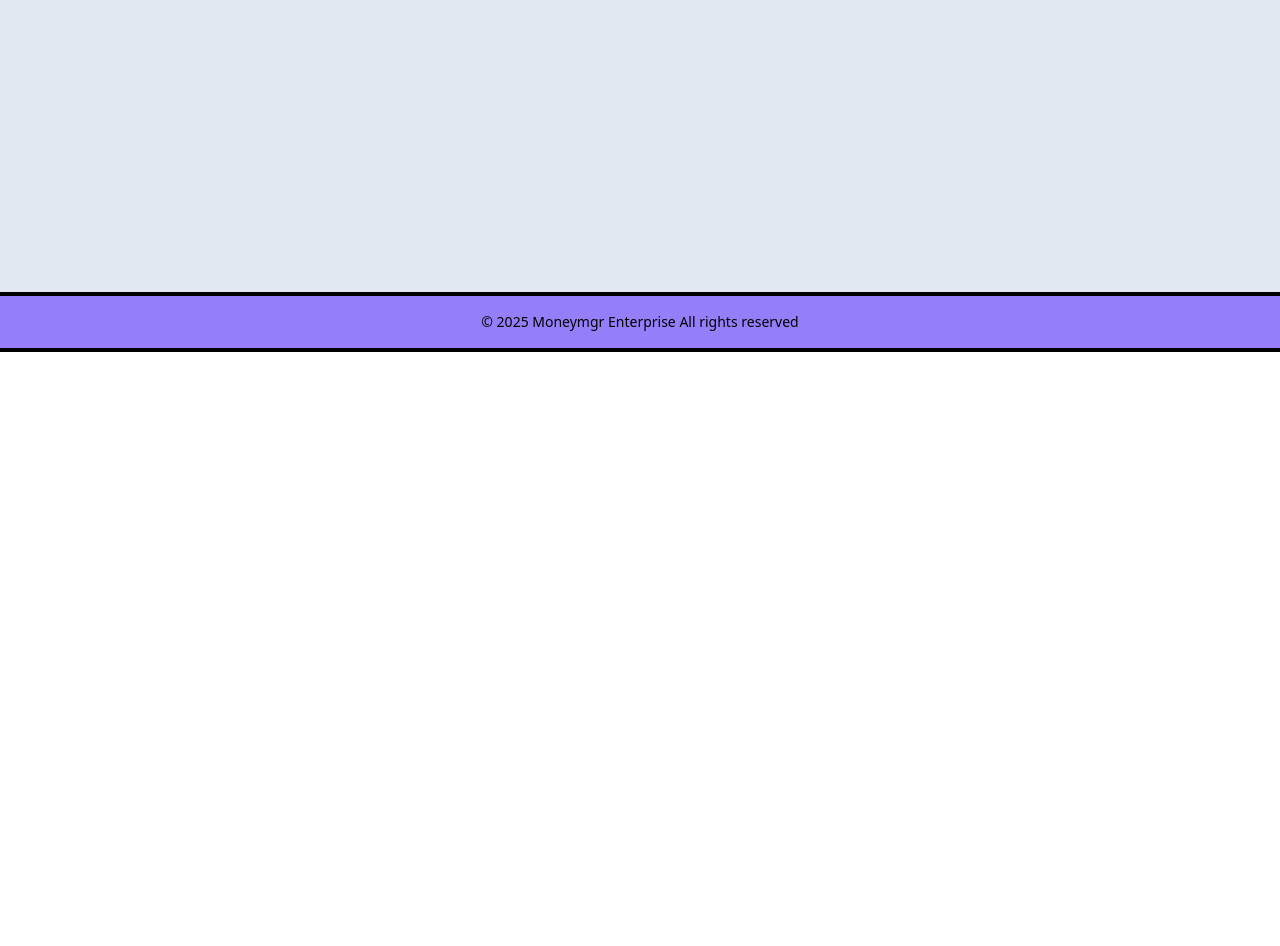
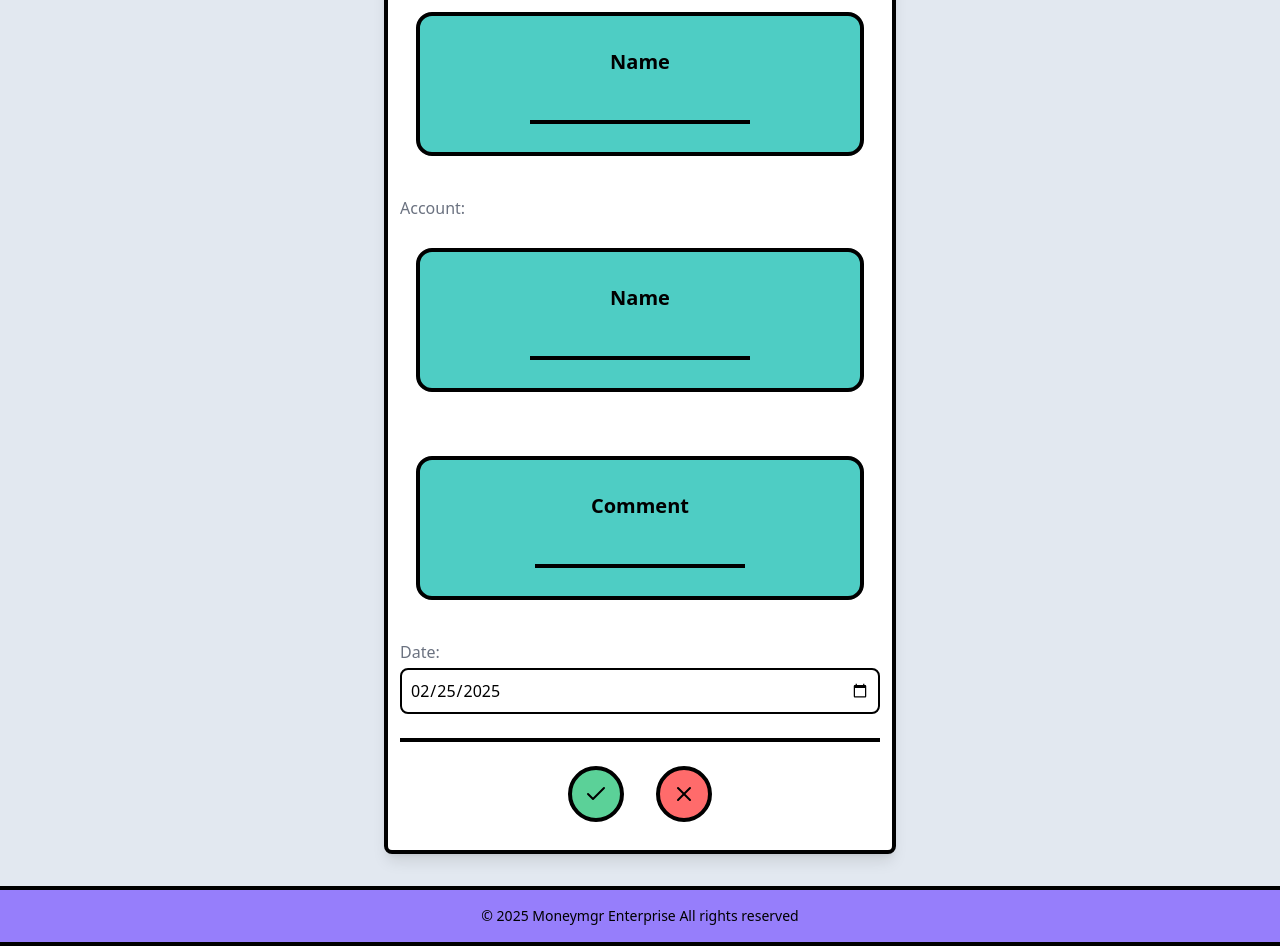
Before and after one commit to danilly7/money-mgr, a React (Vite) app in the folder frontend/: page /transactions/newtransaction in a window 1280 px wide. Shown: the part 580-1526 px from the top of the page. Before the commit the page ends 932 px from the top, so only its background shows below. Built offline with nearby package versions, Linux system fonts and the light colour scheme; no server answers; sample sign-in values are in the browser's storage.

Commit message:
feat(frontend): New transaction page first version

```diff
--- a/frontend/src/components/transactions/crud/create/index.tsx
+++ b/frontend/src/components/transactions/crud/create/index.tsx
@@ -0,0 +1,165 @@
+import { useState, useRef, useEffect } from "react";
+import AmountBox from "../../../ui/amount-box";
+import NameBox from "../../../ui/name-box";
+import { CheckButton } from "../../../ui/check-btn";
+import { CancelButton } from "../../../ui/cancel-btn";
+import { useAuth } from "../../../../context/auth-context";
+import { useNavigate } from "react-router-dom";
+import { ModalMisc } from "../../../modal misc";
+import { useAddTransaction } from "../../../../hooks/useAddTransaction";
+import SwitchExpenseIncome from "../../../ui/switch-expense-income";
+import { CommentBox } from "../../../ui/comment-box";
+
+const NewTransactionForm = () => {
+    const { addTransaction } = useAddTransaction();
+    const { userId } = useAuth();
+    const navigate = useNavigate();
+
+    const [amount, setAmount] = useState<number>(0);
+    const [comment, setComment] = useState<string>("");
+    const [date, setDate] = useState<string>(new Date().toISOString().split("T")[0]); // Fecha actual en formato YYYY-MM-DD
+    const [categoryId, setCategoryId] = useState<number | null>(null);
+    const [accountId, setAccountId] = useState<number | null>(null);
+    const [isExpense, setIsExpense] = useState<boolean>(true);
+
+    const [loading, setLoading] = useState(false);
+    const [errorMessage, setErrorMessage] = useState<string | null>(null);
+    const [isModalOpen, setIsModalOpen] = useState<boolean>(false);
+    const [modalMessage, setModalMessage] = useState<string>("");
+
+    const errorRef = useRef<HTMLParagraphElement>(null);
+
+    useEffect(() => {
+        if (errorMessage && errorRef.current) {
+            errorRef.current.scrollIntoView({ behavior: "smooth", block: "start" });
+        }
+    }, [errorMessage]);
+
+    const handleSubmit = async () => {
+        setErrorMessage(null);
+
+        if (!amount || amount <= 0) {
+            setErrorMessage("Amount must be greater than 0.");
+            return;
+        }
+
+        if (!categoryId) {
+            setErrorMessage("Category is required.");
+            return;
+        }
+
+        if (!accountId) {
+            setErrorMessage("Account is required.");
+            return;
+        }
+
+        if (!userId) {
+            setErrorMessage("User not authenticated.");
+            return;
+        }
+
+        setLoading(true);
+
+        const newTransaction = {
+            category_id: categoryId,
+            account_id: accountId,
+            amount,
+            comment,
+            date,
+        };
+
+        try {
+            await addTransaction(newTransaction);
+            setAmount(0);
+            setComment("");
+            setCategoryId(null);
+            setAccountId(null);
+            setModalMessage("Transaction created successfully!");
+            setIsModalOpen(true);
+        } catch (error) {
+            if (error instanceof Error) {
+                setErrorMessage(error.message);
+            } else {
+                setErrorMessage("Unknown error occurred.");
+            }
+        } finally {
+            setLoading(false);
+        }
+    };
+
+    const handleCancel = () => {
+        setAmount(0);
+        setComment("");
+        setCategoryId(null);
+        setAccountId(null);
+        navigate(-1);
+    };
+
+    const handleModalClose = () => {
+        setIsModalOpen(false);
+        navigate("/transactions");
+    };
+
+    return (
+        <div className="relative bg-white p-3 border-4 border-black rounded-lg shadow-lg my-4 overflow-hidden max-w-lg mx-auto">
+            <SwitchExpenseIncome isExpense={isExpense} setIsExpense={setIsExpense} />
+
+            <form onSubmit={(e) => e.preventDefault()} className="flex flex-col gap-4">
+                {errorMessage && (
+                    <p ref={errorRef} className="text-red-500 text-md font-semibold">
+                        {errorMessage}
+                    </p>
+                )}
+
+                <div className="flex flex-col">
+                    <AmountBox initialAmount={amount} onAmountChange={setAmount} />
+                </div>
+
+                <div className="flex flex-col">
+                    <p className="text-md text-gray-500 mb-1">Category:</p>
+                    <NameBox initialName={categoryId?.toString() || ""} onNameChange={(value) => setCategoryId(Number(value))} />
+                </div>
+
+                <div className="flex flex-col">
+                    <p className="text-md text-gray-500 mb-1">Account:</p>
+                    <NameBox initialName={accountId?.toString() || ""} onNameChange={(value) => setAccountId(Number(value))} />
+                </div>
+
+                <div className="flex flex-col">
+                    <CommentBox initialComment={comment} onCommentChange={setComment} />
+                </div>
+
+                <div className="flex flex-col">
+                    <p className="text-md text-gray-500 mb-1">Date:</p>
+                    <input
+                        type="date"
+                        value={date}
+                        onChange={(e) => setDate(e.target.value)}
+                        className="border-2 border-black p-2 rounded-lg"
+                    />
+                </div>
+
+                <div className="border-t-4 border-black my-2 w-full" />
+
+                <div className="flex justify-center gap-8 mb-4">
+                    {loading ? (
+                        <p>Creating new transaction...</p>
+                    ) : (
+                        <>
+                            <CheckButton onClick={handleSubmit} />
+                            <CancelButton onClick={handleCancel} />
+                        </>
+                    )}
+                </div>
+            </form>
+
+            <ModalMisc
+                isOpen={isModalOpen}
+                onClose={handleModalClose}
+                message={modalMessage}
+            />
+        </div>
+    );
+};
+
+export default NewTransactionForm;
--- a/frontend/src/pages/transactions/new-transaction/index.tsx
+++ b/frontend/src/pages/transactions/new-transaction/index.tsx
@@ -1,5 +1,5 @@
 import { BackButton } from "../../../components/ui/back-btn";
-// import NewAccountForm from "../../../components/accounts/crud/create";
+import NewTransactionForm from "../../../components/transactions/crud/create";
 
 const NewTransaction = () => {
     return (
@@ -12,7 +12,7 @@ const NewTransaction = () => {
                 </h1>
             </div>
             <div className="p-4">
-                {/* <NewAccountForm /> */}
+                <NewTransactionForm />
             </div>
         </>
     );
```
